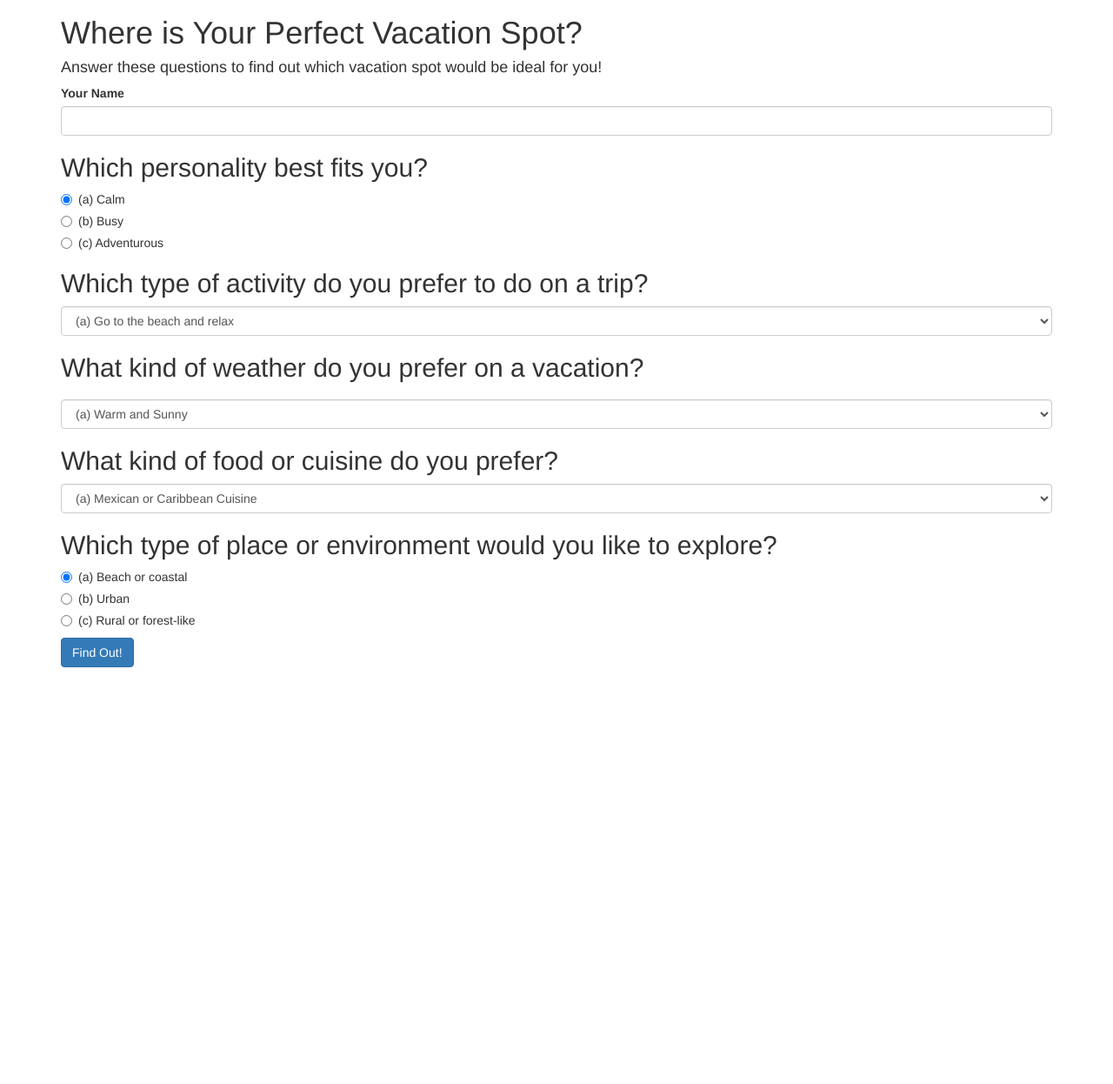
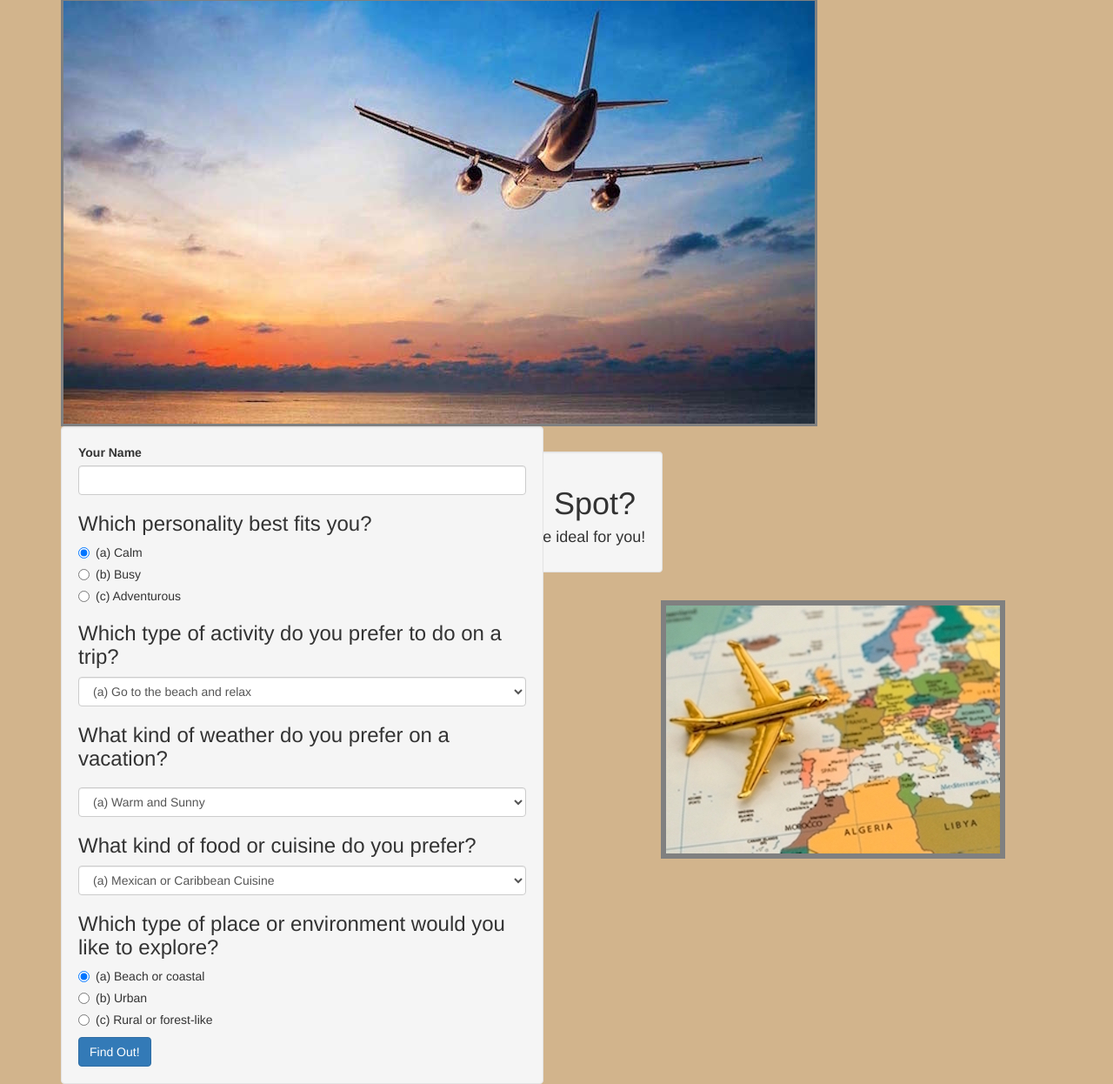
Before and after one commit to smgray92/vacation-suggester, a plain HTML site: page index.html in a window 1280 px wide. Shown: the part 2-1248 px from the top of the page at 87% size. Before the commit the page ends 800 px from the top, so only its background shows below. Drawn offline with nearby package versions, Linux system fonts and the light colour scheme.

Commit message:
Add CSS to the webpage and add images for the background.

```diff
--- a/css/styles.css
+++ b/css/styles.css
@@ -1,3 +1,26 @@
 #cancun, #tokyo, #alaska, #notSure {
   display:none;
 }
+
+.title {
+  text-align: center;
+}
+.title-border{
+  position:absolute;
+  bottom: 120px;
+  left:100px;
+}
+
+.background {
+  background-color: #D2B48C;
+}
+
+.plane {
+  border: solid grey;
+  position:absolute;
+  top: 200px;
+  left:120px;
+}
+img {
+  border: solid grey;
+}
--- a/index.html
+++ b/index.html
@@ -8,15 +8,31 @@
   <title>Vacation Suggester</title>
 </head>
 <body>
+  <div class="background">
   <div class="container">
+    <div class="row">
+      <div class="col-md-9">
+            <img src="img/flight.jpg" alt="image of a plane in the air">
+          </div>
+          <div class="title-border">
+          <div class="well">
+    <div class="title">
     <h1>Where is Your Perfect Vacation Spot?</h1>
     <h4>Answer these questions to find out which vacation spot would be ideal for you!</h4>
+  </div>
+  </div>
+  </div>
+  </div>
+
+    <div class="row">
+        <div class="col-md-6">
+          <div class="well">
     <form id=quiz>
       <div class="form-group">
           <label for="name">Your Name</label>
             <input id="name" class="form-control" type="text">
           </div>
-      <h2>Which personality best fits you?</h2>
+      <h3>Which personality best fits you?</h3>
       <div class="radio">
         <label>
           <input type="radio" name="question1" value="calm" checked>
@@ -35,25 +51,25 @@
           (c) Adventurous
         </label>
       </div>
-      <h2>Which type of activity do you prefer to do on a trip?</h2>
+      <h3>Which type of activity do you prefer to do on a trip?</h3>
       <select class="form-control" id="question2">
         <option>(a) Go to the beach and relax</option>
         <option>(b) Enjoy city life and visit stores</option>
         <option>(c) Appreciate wildlife</option>
       </select>
-      <h2>What kind of weather do you prefer on a vacation?<h2>
+      <h3>What kind of weather do you prefer on a vacation?<h3>
         <select class="form-control" id="question3">
           <option>(a) Warm and Sunny</option>
           <option>(b) Not too cold, Not too warm</option>
           <option>(c) Cold and Snowy</option>
         </select>
-        <h2>What kind of food or cuisine do you prefer?</h2>
+        <h3>What kind of food or cuisine do you prefer?</h3>
         <select class="form-control" id="question4">
           <option>(a) Mexican or Caribbean Cuisine</option>
           <option>(b) Asian Cuisine</option>
           <option>(c) Seafood</option>
         </select>
-        <h2>Which type of place or environment would you like to explore?</h2>
+        <h3>Which type of place or environment would you like to explore?</h3>
         <div class="radio">
           <label>
             <input type="radio" name="question5" value="beach" checked>
@@ -75,24 +91,53 @@
 
         <button type="submit" class="btn btn-primary">Find Out!</button>
       </form>
+    </div>
+    </div>
+    <div class="col-md-6">
+      <div class="plane">
+      <img src="img/gold.jpg" alt="picture of a gold plane on a map">
+    </div>
+    </div>
+  </div>
       <div id="cancun">
         <h2><span class="name"></span>, Your Ideal Vacation Spot is Cancun, Mexico!</h2>
         <img src="img/cancun.jpg" alt="a picture of Cancun">
+          <div class="row">
+            <div class="col-md-7">
+              <div class="well">
         <p>You chose answer choice (a) for <span class="cancun"></span> out of the 5 questions, which means Cancun is the best place for you to go. In Cancun, you can escape completely from the busy city life that you may be having. With tropical and warm weather, you can relax under a palm tree while having ice cold beverages, or you can even walk along the emerald sandy beach. If you are looking to tan, this is the place to go! There are touristic locations, such as Mayan ruins, but this location is mainly for relaxing on the beach and eating tacos!</p>
+        </div>
+      </div>
+    </div>
       </div>
       <div id="tokyo">
         <h2><span class="name"></span>, Your Ideal Vacation Spot is Tokyo, Japan!</h2>
         <img src="img/tokyo.jpg" alt="a picture of Tokyo">
+        <div class="row">
+            <div class="col-md-7">
+        <div class="well">
         <p>You chose answer choice (b) for <span class="tokyo"></span> out of the 5 questions, which means Tokyo is the best place for you to go. Tokyo is lively and a heavily populated area, you will not be bored at all during the trip. Explore the subway system and take a ride to major cities, such as Shibuya, Shinjuku, and Harajuku. You can enjoy delicious food, such as sushi, tempura. curry rice, ramen, and many more authentic Japanese food. Japan is also known for having exquisite foreign restaurants, such as French, Chinese, and Italian food. Engage in various activities, such as going shopping, taking "purikura" photobooths with friends and families, and visiting historical sites. Tokyo is not one of the most tourist-friendly places, but the people are welcoming and polite to visitors.</p>
+      </div>
+    </div>
+        </div>
       </div>
       <div id="alaska">
         <h2><span class="name"></span>, Your Ideal Vacation Spot is Alaska, United States of America!</h2>
         <img src="img/alaska.jpg" alt="a picture of Alaska">
+        <div class="row">
+          <div class="col-md-7">
+        <div class="well">
         <p>You chose answer choice (c) for <span class="alaska"></span> out of the 5 questions, which means Alaska is the best place for you to go. Alaska is filled with wilderness, and you can do various siteseeing, such as whale watching and visiting major glacier locations. You might be able to see elk and bears near the streets as well! Alaska is mostly a cold and snowy place, but during the Summer, the climate is typically warmer and you can see more green and vegetation (a different type of beauty compared to snowy wilderness). You can take a train in Skagway and view nature and look for exotic animals. Another activity that is entertaining is the lumberjack shows in Ketchikan. Make sure to check when it is the best time for you to go to Alaska, because it can get pretty cold up there depending on which season it is!</p>
+      </div>
+    </div>
+        </div>
       </div>
       <div id=notSure>
         <h2><span class="name"></span>, you're not really sure yet?</h2>
         <img src="img/confused.jpg" alt="a picture of confused pugs">
+        <div class="row">
+          <div class="col-md-6">
+            <div class="well">
         <ul>
           <li>Answer (a) were choices that matched with warm tropical climate weather like Cancun, Mexico.</li>
           <li>Answer (b) were choices that matched with busy city lifestyle like Tokyo, Japan.</li>
@@ -101,5 +146,9 @@
         You chose answer (a) for <span class="cancun"></span> out of the 5 questions, answer (b) for <span class="tokyo"></span> out of the 5 questions, and answer (c) for <span class="alaska"></span> out of the 5 questions, which means you might not be sure which vacation style you enjoy the most, or you might be fairly neutral and love visiting a variety of places around the world!
       </div>
     </div>
+  </div>
+</div>
+    </div>
+  </div>
   </body>
   </html>
```
Also changed, not shown: img/flight.jpg (added), img/gold.jpg (added), 1 other file.
